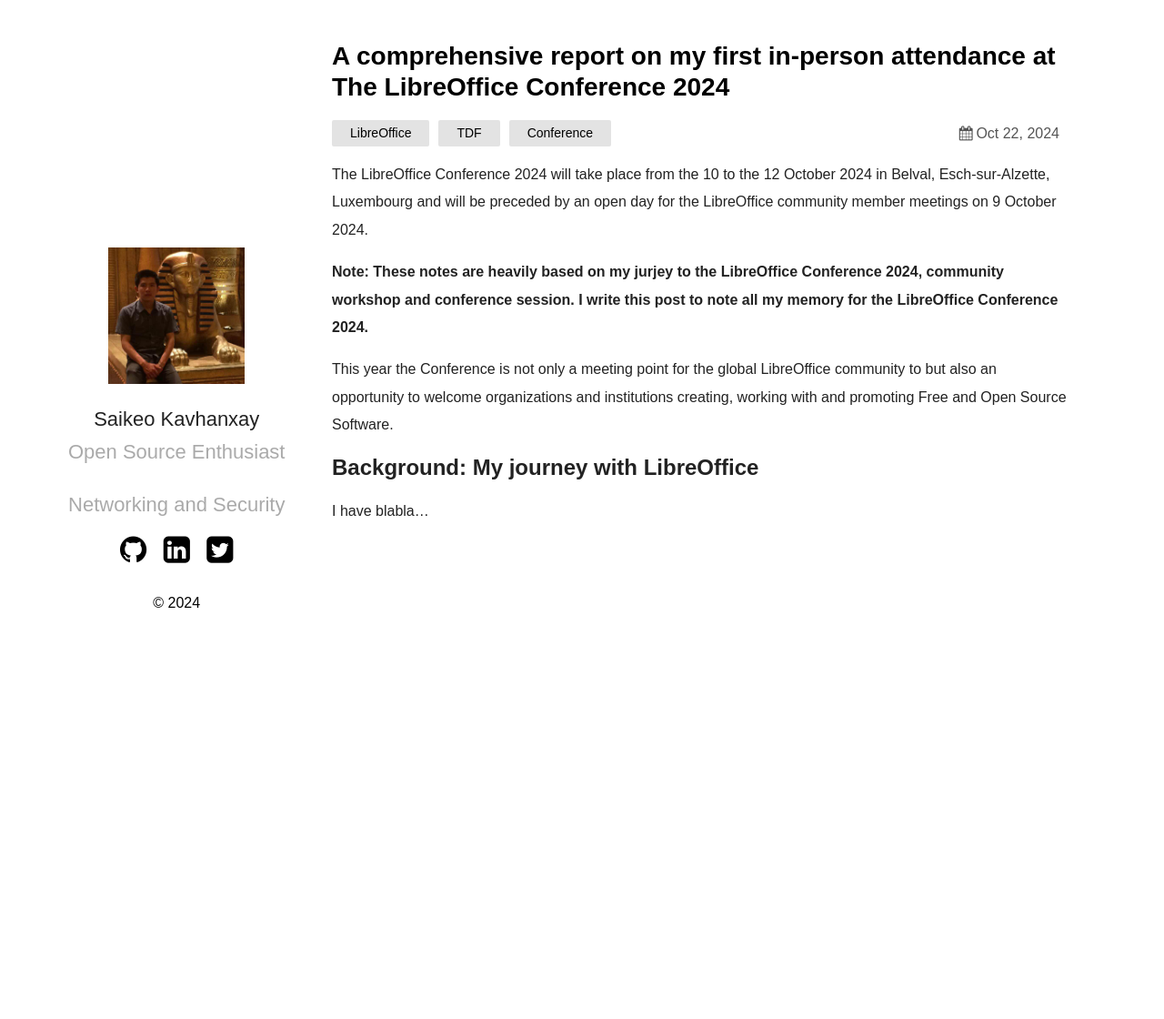
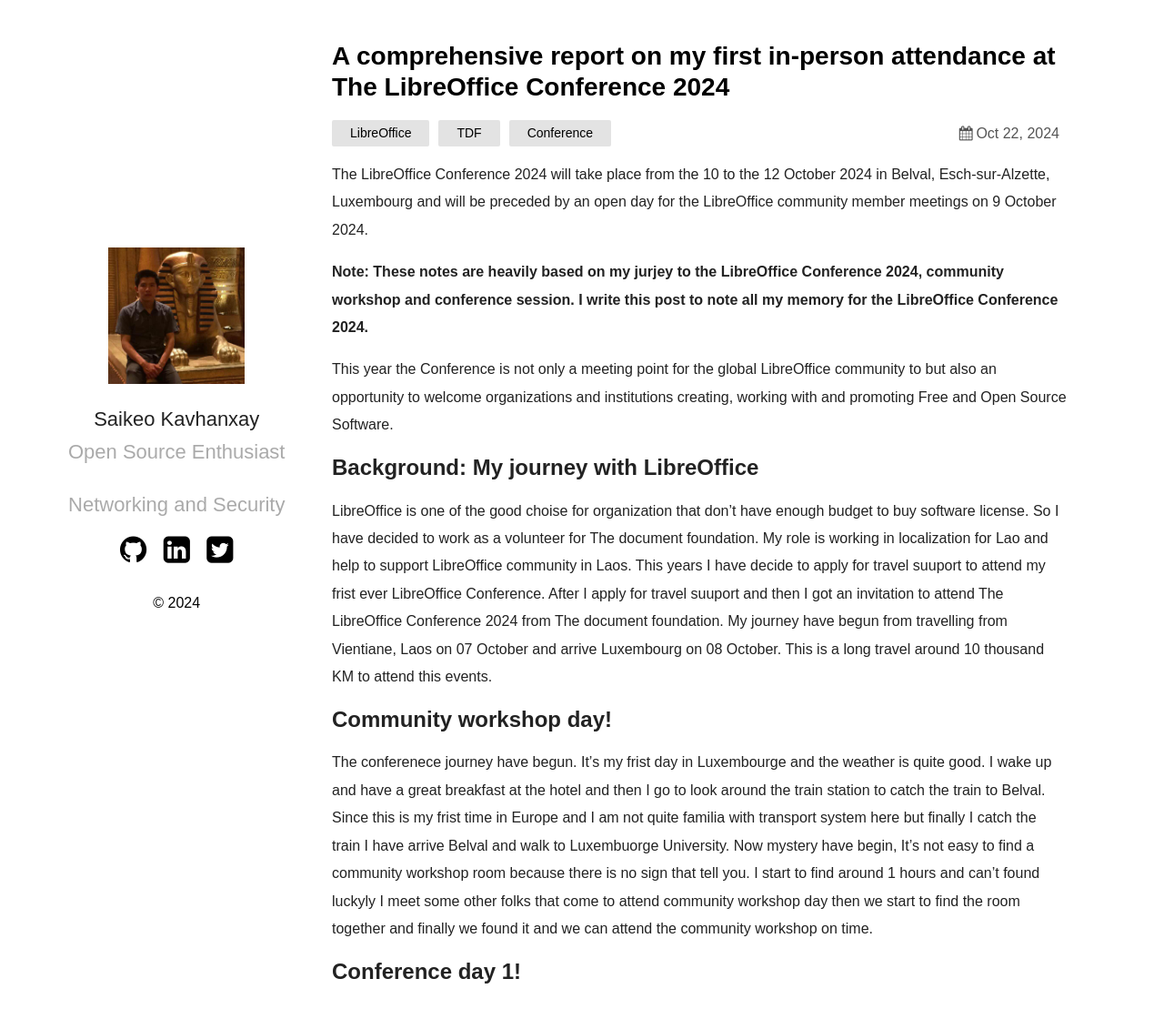
Before and after one commit to Saikeo/saikeo.github.io, a Jekyll site: the page built from _posts/2024-10-22-The -LibreOffice-Conference-2024.md, in a window 1280 px wide and 1129 px high. Shown: the top 1120 px of the window at 91% size. Built offline with Jekyll 4.4.1, drawn with Linux system fonts in a browser that asks for light colours; our own code applies the rules of GitHub Pages for plain Markdown files.

Commit message:
Update 2024-10-22-The -LibreOffice-Conference-2024.md

```diff
--- a/_posts/2024-10-22-The -LibreOffice-Conference-2024.md
+++ b/_posts/2024-10-22-The -LibreOffice-Conference-2024.md
@@ -14,4 +14,10 @@
 
 ## [](#header-2)Background: My journey with LibreOffice
 
-I have blabla...
+LibreOffice is one of the good choise for organization that don't have enough budget to buy software license. So I have decided to work as a volunteer for The document foundation. My role is working in localization for Lao and help to support LibreOffice community in Laos. This years I have decide to apply for travel suuport to attend my frist ever LibreOffice Conference. After I apply for travel suuport and then I got an invitation to attend The LibreOffice Conference 2024 from The document foundation. My journey have begun from travelling from Vientiane, Laos on 07 October and arrive Luxembourg on 08 October. This is a long travel around 10 thousand KM to attend this events.
+
+## [](#header-2)Community workshop day!
+
+The conferenece journey have begun. It's my frist day in Luxembourge and the weather is quite good. I wake up and have a great breakfast at the hotel and then I go to look around the train station to catch the train to Belval. Since this is my frist time in Europe and I am not quite familia with transport system here but finally I catch the train I have arrive Belval and walk to Luxembuorge University. Now mystery have begin, It's not easy to find a community workshop room because there is no sign that tell you. I start to find around 1 hours and can't found luckyly I meet some other folks that come to attend community workshop day then we start to find the room together and finally we found it and we can attend the community workshop on time.
+
+## [](#header-2)Conference day 1!
```
